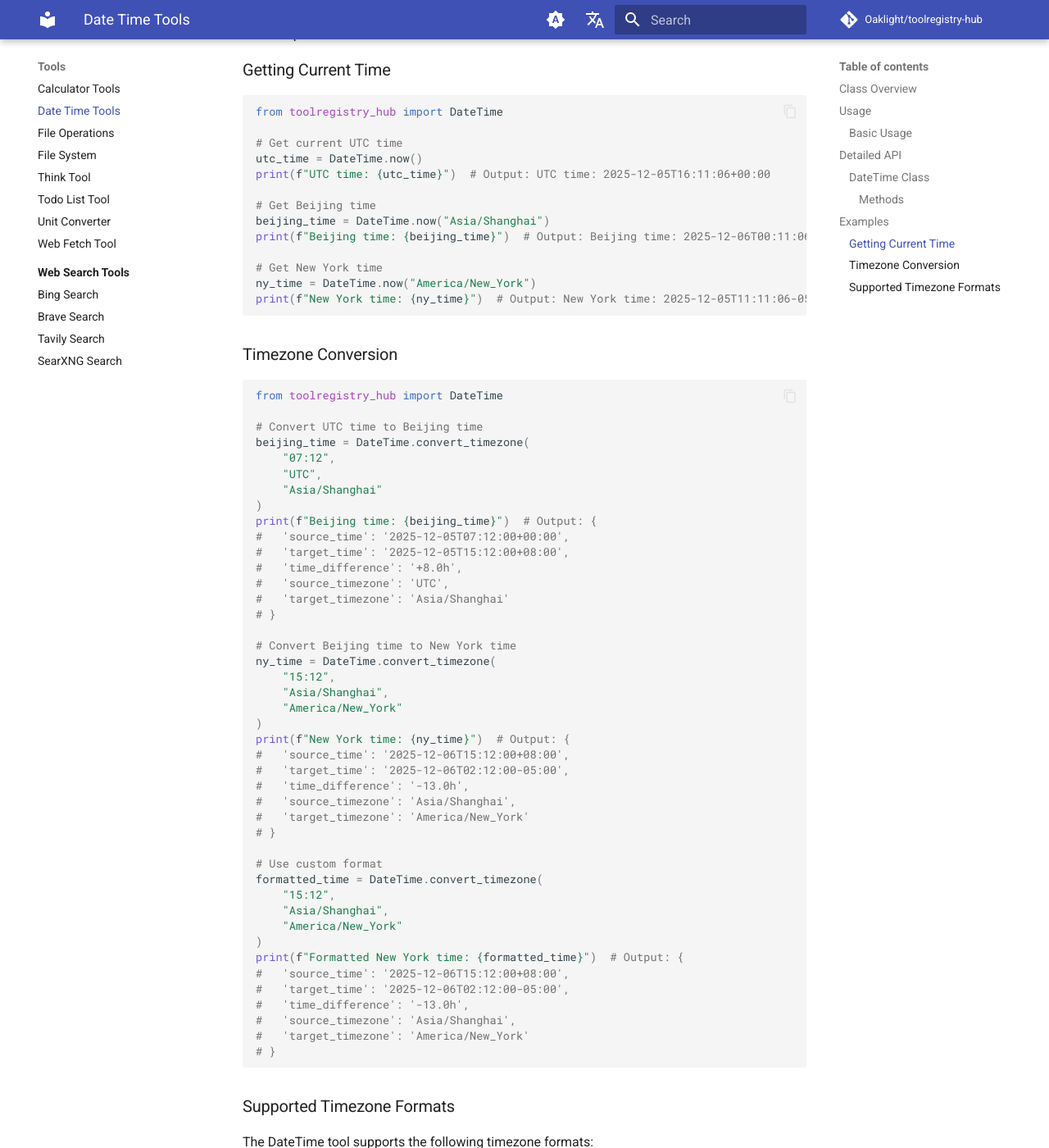
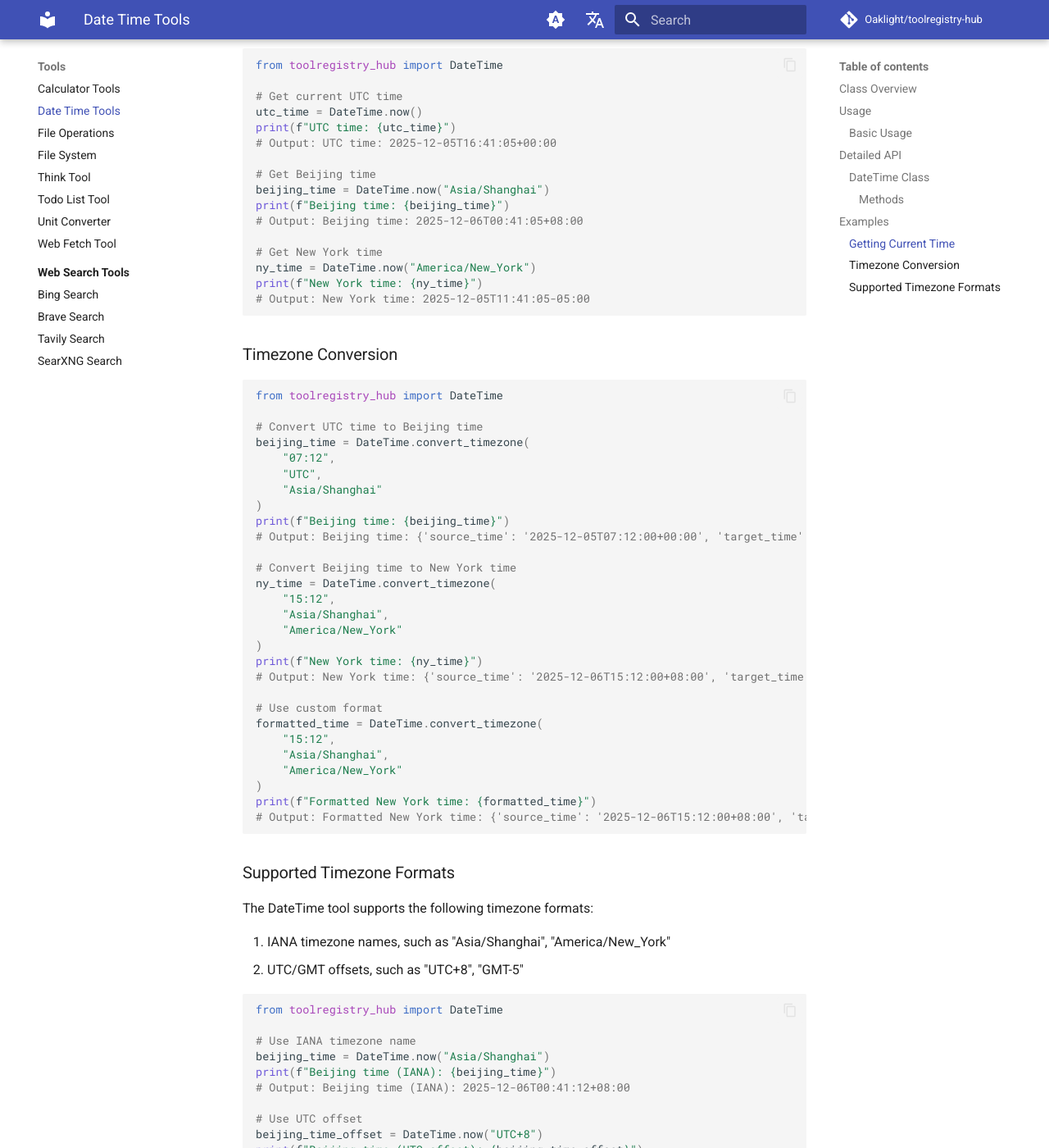
Before and after one commit to Oaklight/toolregistry-hub, an MkDocs documentation site: the page built from docs/tools/datetime.md, in a window 1280 px wide and 1400 px high, scrolled down 1451 px. Shown: the whole window at 82% size. Built offline with MkDocs 1.6.1 and Material for MkDocs 9.7.7, drawn with Linux system fonts in a browser that asks for light colours; comment, search, counter and statistics services are not loaded; some of the changed text lies outside the part shown.

Commit message:
📝 docs(datetime): update datetime tool documentation with current timestamps
- update all example timestamps to current values in code samples
- reformat print statement comments for better readability
- consolidate JSON output formatting in timezone conversion examples
- add consistent spacing in code examples for improved documentation clarity

````diff
--- a/docs/tools/datetime.md
+++ b/docs/tools/datetime.md
@@ -17,11 +17,13 @@
 
 # Get current time
 current_time = DateTime.now()
-print(current_time)  # Output: 2025-12-05T16:11:06+00:00
+print(current_time)
+# Output: 2025-12-05T16:41:05+00:00
 
 # Get current time for specific timezone
 beijing_time = DateTime.now("Asia/Shanghai")
-print(beijing_time)  # Output: 2025-12-06T00:11:06+08:00
+print(beijing_time)
+# Output: 2025-12-06T00:41:05+08:00
 
 # Timezone conversion
 converted_time = DateTime.convert_timezone(
@@ -29,13 +31,8 @@
     "UTC",
     "Asia/Shanghai"
 )
-print(converted_time)  # Output: {
-#   'source_time': '2025-12-05T07:12:00+00:00',
-#   'target_time': '2025-12-05T15:12:00+08:00',
-#   'time_difference': '+8.0h',
-#   'source_timezone': 'UTC',
-#   'target_timezone': 'Asia/Shanghai'
-# }
+print(converted_time)
+# Output: {'source_time': '2025-12-05T07:12:00+00:00', 'target_time': '2025-12-05T15:12:00+08:00', 'time_difference': '+8.0h', 'source_timezone': 'UTC', 'target_timezone': 'Asia/Shanghai'}
 ```
 
 ## Detailed API
@@ -60,15 +57,18 @@
 
 # Get current UTC time
 utc_time = DateTime.now()
-print(f"UTC time: {utc_time}")  # Output: UTC time: 2025-12-05T16:11:06+00:00
+print(f"UTC time: {utc_time}")
+# Output: UTC time: 2025-12-05T16:41:05+00:00
 
 # Get Beijing time
 beijing_time = DateTime.now("Asia/Shanghai")
-print(f"Beijing time: {beijing_time}")  # Output: Beijing time: 2025-12-06T00:11:06+08:00
+print(f"Beijing time: {beijing_time}")
+# Output: Beijing time: 2025-12-06T00:41:05+08:00
 
 # Get New York time
 ny_time = DateTime.now("America/New_York")
-print(f"New York time: {ny_time}")  # Output: New York time: 2025-12-05T11:11:06-05:00
+print(f"New York time: {ny_time}")
+# Output: New York time: 2025-12-05T11:41:05-05:00
 ```
 
 ### Timezone Conversion
@@ -82,13 +82,8 @@
     "UTC",
     "Asia/Shanghai"
 )
-print(f"Beijing time: {beijing_time}")  # Output: {
-#   'source_time': '2025-12-05T07:12:00+00:00',
-#   'target_time': '2025-12-05T15:12:00+08:00',
-#   'time_difference': '+8.0h',
-#   'source_timezone': 'UTC',
-#   'target_timezone': 'Asia/Shanghai'
-# }
+print(f"Beijing time: {beijing_time}")
+# Output: Beijing time: {'source_time': '2025-12-05T07:12:00+00:00', 'target_time': '2025-12-05T15:12:00+08:00', 'time_difference': '+8.0h', 'source_timezone': 'UTC', 'target_timezone': 'Asia/Shanghai'}
 
 # Convert Beijing time to New York time
 ny_time = DateTime.convert_timezone(
@@ -96,13 +91,8 @@
     "Asia/Shanghai",
     "America/New_York"
 )
-print(f"New York time: {ny_time}")  # Output: {
-#   'source_time': '2025-12-06T15:12:00+08:00',
-#   'target_time': '2025-12-06T02:12:00-05:00',
-#   'time_difference': '-13.0h',
-#   'source_timezone': 'Asia/Shanghai',
-#   'target_timezone': 'America/New_York'
-# }
+print(f"New York time: {ny_time}")
+# Output: New York time: {'source_time': '2025-12-06T15:12:00+08:00', 'target_time': '2025-12-06T02:12:00-05:00', 'time_difference': '-13.0h', 'source_timezone': 'Asia/Shanghai', 'target_timezone': 'America/New_York'}
 
 # Use custom format
 formatted_time = DateTime.convert_timezone(
@@ -110,13 +100,8 @@
     "Asia/Shanghai",
     "America/New_York"
 )
-print(f"Formatted New York time: {formatted_time}")  # Output: {
-#   'source_time': '2025-12-06T15:12:00+08:00',
-#   'target_time': '2025-12-06T02:12:00-05:00',
-#   'time_difference': '-13.0h',
-#   'source_timezone': 'Asia/Shanghai',
-#   'target_timezone': 'America/New_York'
-# }
+print(f"Formatted New York time: {formatted_time}")
+# Output: Formatted New York time: {'source_time': '2025-12-06T15:12:00+08:00', 'target_time': '2025-12-06T02:12:00-05:00', 'time_difference': '-13.0h', 'source_timezone': 'Asia/Shanghai', 'target_timezone': 'America/New_York'}
 ```
 
 ### Supported Timezone Formats
@@ -131,9 +116,11 @@
 
 # Use IANA timezone name
 beijing_time = DateTime.now("Asia/Shanghai")
-print(f"Beijing time (IANA): {beijing_time}")  # Output: Beijing time (IANA): 2025-12-06T00:11:06+08:00
+print(f"Beijing time (IANA): {beijing_time}")
+# Output: Beijing time (IANA): 2025-12-06T00:41:12+08:00
 
 # Use UTC offset
 beijing_time_offset = DateTime.now("UTC+8")
-print(f"Beijing time (UTC offset): {beijing_time_offset}")  # Output: Beijing time (UTC offset): 2025-12-06T00:11:06+08:00
+print(f"Beijing time (UTC offset): {beijing_time_offset}")
+# Output: Beijing time (UTC offset): 2025-12-06T00:41:12+08:00
 ```
````
